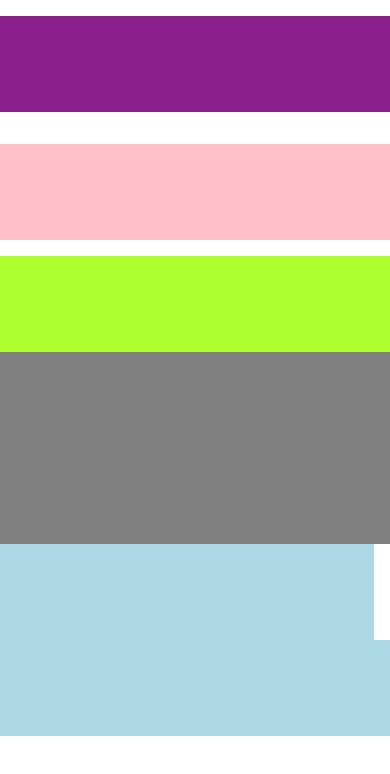
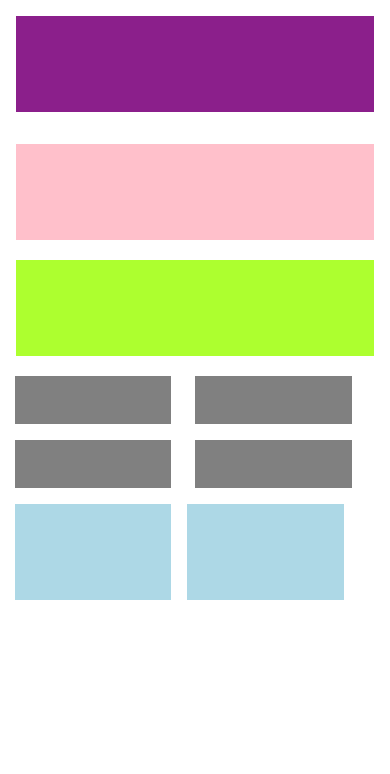
Before and after one commit to maraglianovittorio/Entornos-Graficos, a plain HTML site: page Practica-Bootstrap/Practica-2/Ejercicio-2.html in a window 390 px wide. Drawn offline with nearby package versions, Linux system fonts and the light colour scheme.

Commit message:
act ej-2

```diff
--- a/Practica-Bootstrap/Practica-2/Ejercicio-2.html
+++ b/Practica-Bootstrap/Practica-2/Ejercicio-2.html
@@ -17,30 +17,30 @@ tamaño de 6. Utilizar el segundo mockup para el tamaño sm. -->
 <body>
     <div class="container">
         <div class="row">
-            <div class="col-sm-11 col-md-10 p-5 my-3 " style="background-color: rgb(139, 31, 139);"></div>
+            <div class="col-sm-11 col-md-10 p-5 my-3 col-11 ml-3 mr-3" style="background-color: rgb(139, 31, 139);"></div>
         </div>
         <div class="row">
-            <div class="col-md-3 my-3 p-5 col-sm-11" style="background-color: pink;"></div>
+            <div class="col-md-3 my-3 p-5 col-sm-11 col-11 ml-3 mr-3" style="background-color: pink;"></div>
             <div class="col-md-9">
                 <div class="row">
-                    <div class="col-md-9 p-5 my-md-3 ml-md-4 col-sm-11 p-5 ml-sm-0 my-sm-1" style="background-color: greenyellow;"></div>
+                    <div class="col-md-9 p-5 my-md-3 ml-md-4 col-sm-11 p-5 ml-sm-0 my-sm-1 m-0 my-1 col-11 ml-3 mr-3" style="background-color: greenyellow;"></div>
                 </div>
-                <div class="row my-md-2 ml-md-3 ml-sm-0 my-sm-3">
-                    <div class="col-md-3 mr-md-2 p-4 col-sm-5 mr-sm-4" style="background-color:grey;"></div>
-                    <div class="col-md-3 mr-md-2 p-4 col-sm-5" style="background-color:grey;"></div>
+                <div class="row my-md-2 ml-md-3 ml-sm-0 my-sm-3 ml-0 my-3">
+                    <div class="col-md-3 mr-md-2 p-4 col-sm-5 mr-sm-4 col-5 mr-4" style="background-color:grey;"></div>
+                    <div class="col-md-3 mr-md-2 p-4 col-sm-5 col-5" style="background-color:grey;"></div>
                     <div class="col-md-3 mr-md-2 p-4 d-none d-md-block" style="background-color:grey;"></div>
 
                 </div>
-                <div class="row my-md-3 ml-md-3 ml-sm-0 my-sm-3">
+                <div class="row my-md-3 ml-md-3 ml-sm-0 my-sm-3 ml-0 my-3">
 
-                    <div class="col-md-3 mr-md-2 p-4 col-sm-5 mr-sm-4" style="background-color:grey;"></div>
-                    <div class="col-md-3 mr-md-2 p-4 col-sm-5" style="background-color:grey;"></div>
+                    <div class="col-md-3 mr-md-2 p-4 col-sm-5 mr-sm-4 col-5 mr-4" style="background-color:grey;"></div>
+                    <div class="col-md-3 mr-md-2 p-4 col-sm-5 col-5" style="background-color:grey;"></div>
                     <div class="col-md-3 mr-md-2 p-4 d-md-block d-none" style="background-color:grey;"></div>
                 </div>
-                <div class="row my-md-3 ml-md-3 ml-sm-0 my-sm-2" >
+                <div class="row my-md-3 ml-md-3 ml-sm-0 my-sm-3 ml-0 my-0" >
 
-                    <div class="col-md-3 p-5 mr-3 col-sm-5" style="background-color:lightblue;"></div>
-                    <div class="col-md-6 p-5 my-md-0 col-sm-5" style="background-color:lightblue;"></div>
+                    <div class="col-md-3 p-5 mr-3 col-sm-5 col-5" style="background-color:lightblue;"></div>
+                    <div class="col-md-6 p-5 my-md-0 col-sm-5 col-5" style="background-color:lightblue;"></div>
                 </div>
             </div>
 
```
